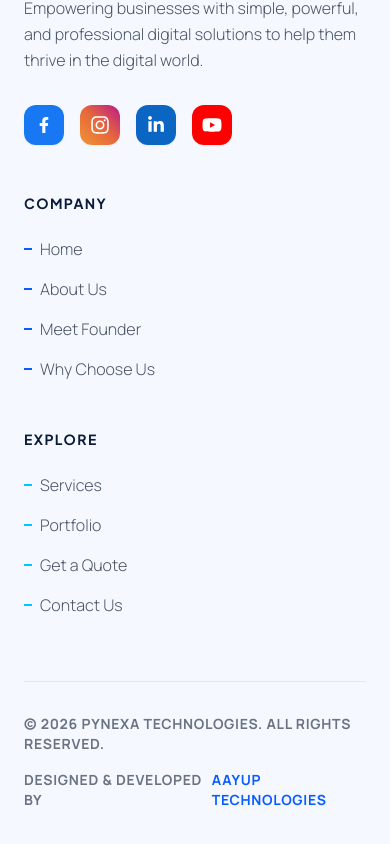
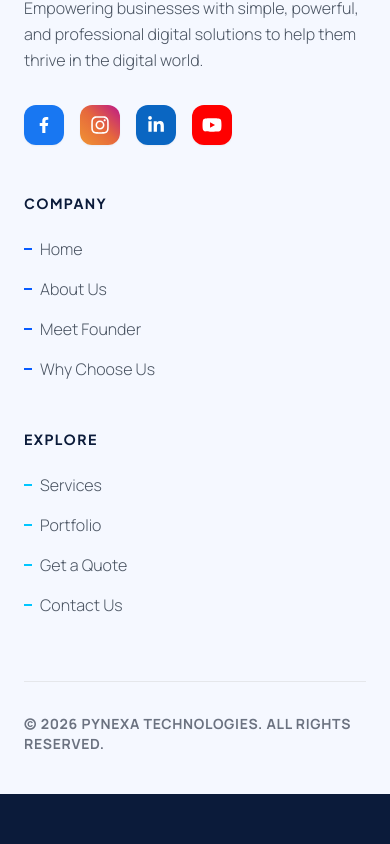
Before and after one commit to aayuptechnologies010-blip/Pynexa-Website, a React (Vite) app: page /contact in a window 390 px wide. Shown: the part 3121-3965 px from the top of the page. After the commit the page ends 3915 px from the top, so only its background shows below. Built offline with nearby package versions, Linux system fonts and the light colour scheme.

Commit message:
feat: add responsive footer component with navigation links and social media icons

```diff
--- a/src/components/Footer.jsx
+++ b/src/components/Footer.jsx
@@ -58,9 +58,7 @@ const Footer = () => {
           <p className="text-gray-500 text-sm font-bold uppercase tracking-wider">
             &copy; {currentYear} PYNEXA Technologies. All rights reserved.
           </p>
-          <p className="text-gray-500 text-sm flex items-center gap-1 font-bold tracking-wider uppercase">
-            Designed & Developed by <a href="https://www.aayuptechnologies.com/" target="_blank" rel="noopener noreferrer" className="text-brand-primary hover:text-brand-cyan transition-colors">Aayup Technologies</a>
-          </p>
+
         </div>
       </div>
     </footer>
```
